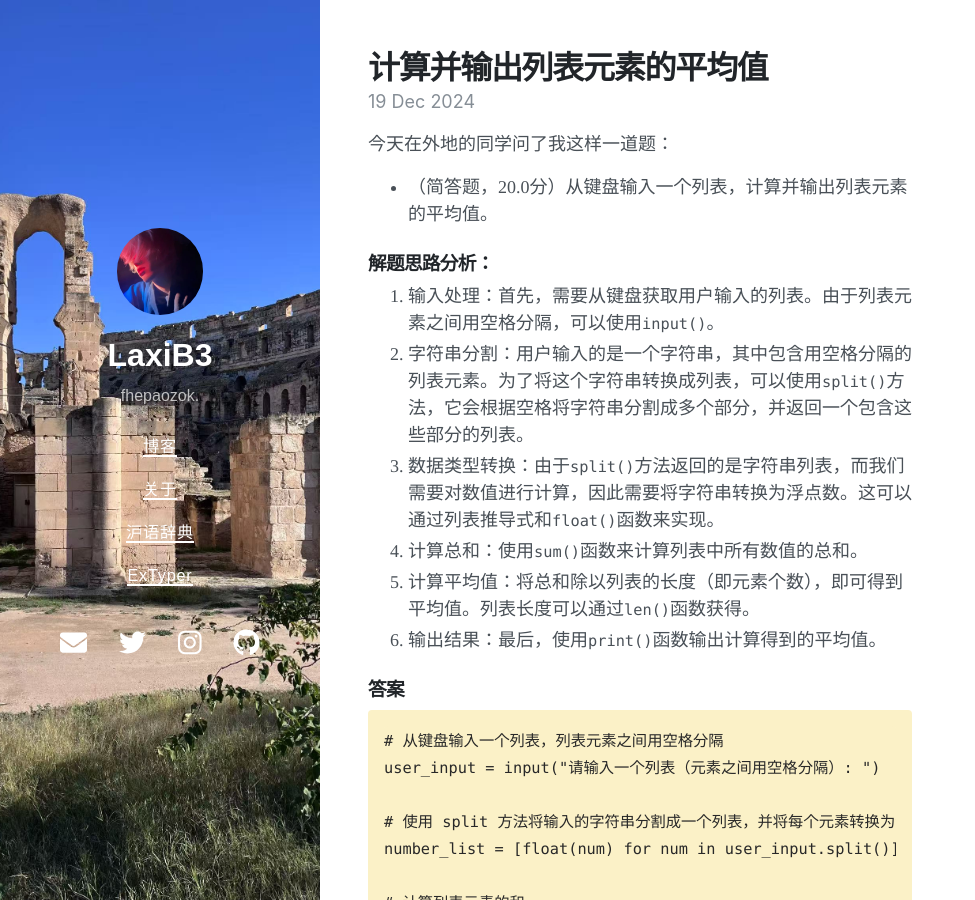
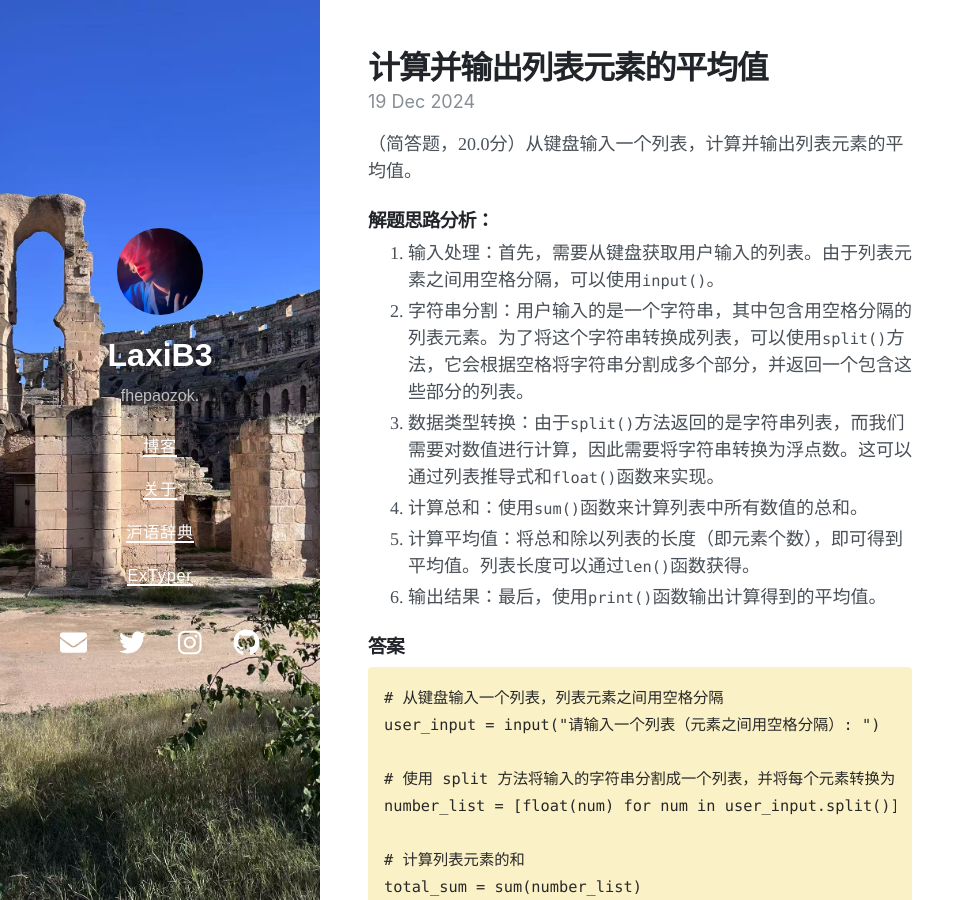
Before and after one commit to laxib3/laxib3.github.io, a Jekyll site: the page built from _posts/2024-12-19-calculate-and-output-the-average-value-of-the-list-elements.md, in a window 1280 px wide and 900 px high. Shown: the whole window, without its empty margins (0-975 px from the left). Built offline with Jekyll 4.4.1, drawn with Linux system fonts in a browser that asks for light colours; nearby versions of some CDN libraries.

Commit message:
Update 2024-12-19-calculate-and-output-the-average-value-of-the-list-elements.md

```diff
--- a/_posts/2024-12-19-calculate-and-output-the-average-value-of-the-list-elements.md
+++ b/_posts/2024-12-19-calculate-and-output-the-average-value-of-the-list-elements.md
@@ -7,9 +7,7 @@ math: true
 date: 2024-12-19 15:00 +0800
 ---
 
-今天在外地的同学问了我这样一道题：
-
-+ （简答题，20.0分）从键盘输入一个列表，计算并输出列表元素的平均值。
+（简答题，20.0分）从键盘输入一个列表，计算并输出列表元素的平均值。
 
 ### 解题思路分析：
 
```
